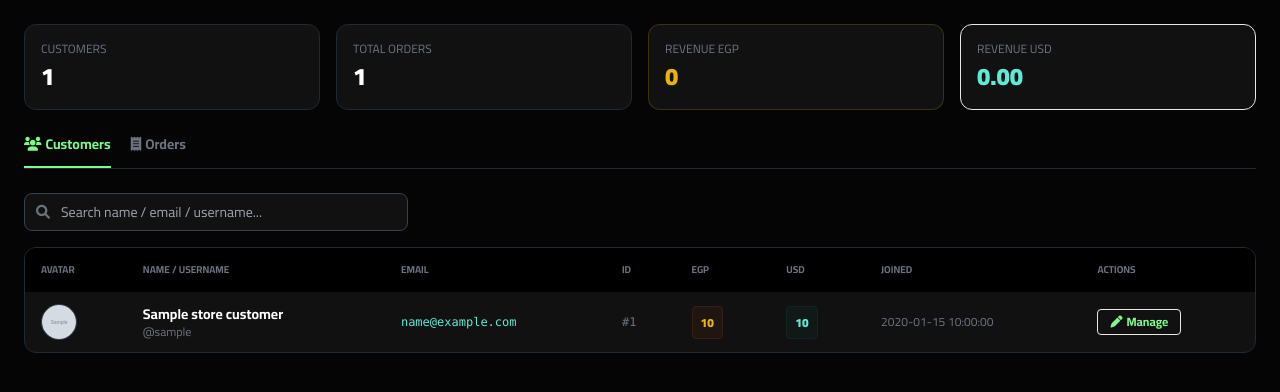
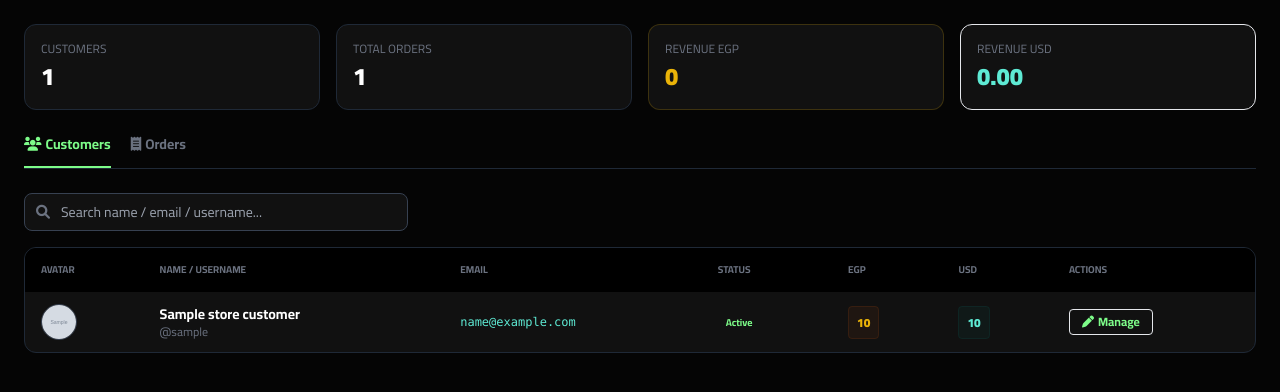
Before and after one commit to abosalehbot-ui/my-bot, a Python web app: template templates/store_admin.html in a window 1280 px wide. Shown: the part 59-451 px from the top of the page. Run offline with Jinja, Linux system fonts and the light colour scheme; the template is opened without the code that fills it: most values are stand-ins (such as "Sample title", 1, 10 or a date in 2020); grey boxes marked "Sample" are stand-in pictures; some libraries are stand-ins or nearby versions.

Commit message:
Update store_admin.html

```diff
--- a/templates/store_admin.html
+++ b/templates/store_admin.html
@@ -34,7 +34,6 @@
 <body class="min-h-screen">
 <div id="toast-container" class="fixed top-4 right-4 z-[200] flex flex-col gap-2 pointer-events-none"></div>
 
-<!-- ══ HEADER ═══════════════════════════════════════════════════════════ -->
 <header class="bg-panelbg border-b border-gray-800 px-6 py-4 flex items-center justify-between sticky top-0 z-30">
     <div class="flex items-center gap-3">
         <a href="/admin" class="text-gray-500 hover:text-white transition text-sm"><i class="fas fa-arrow-left mr-1"></i>Dashboard</a>
@@ -52,7 +51,6 @@
     </div>
 </header>
 
-<!-- ══ STATS ════════════════════════════════════════════════════════════ -->
 {% set total_egp = namespace(v=0) %}{% set total_usd = namespace(v=0) %}
 {% set today = namespace(egp=0, usd=0, sales=0) %}
 {% for o in store_orders %}
@@ -78,7 +76,6 @@
     </div>
 </div>
 
-<!-- ══ MAIN TABS ════════════════════════════════════════════════════════ -->
 <div class="max-w-7xl mx-auto px-6">
     <div class="flex gap-5 border-b border-gray-800 mb-6">
         <button onclick="switchMainTab('customers')" id="main-tab-btn-customers" class="tab-btn active pb-3 font-bold text-sm">
@@ -89,7 +86,6 @@
         </button>
     </div>
 
-    <!-- ── CUSTOMERS TAB ─────────────────────────────────────────────── -->
     <div id="main-tab-customers">
         <div class="flex items-center gap-3 mb-4">
             <div class="relative flex-1 max-w-sm">
@@ -105,10 +101,9 @@
                         <th class="px-4 py-3">Avatar</th>
                         <th class="px-4 py-3">Name / Username</th>
                         <th class="px-4 py-3">Email</th>
-                        <th class="px-4 py-3">ID</th>
+                        <th class="px-4 py-3">Status</th>
                         <th class="px-4 py-3">EGP</th>
                         <th class="px-4 py-3">USD</th>
-                        <th class="px-4 py-3">Joined</th>
                         <th class="px-4 py-3">Actions</th>
                     </tr>
                 </thead>
@@ -127,10 +122,15 @@
                             <div class="text-xs text-gray-500">{% if c.get('username') %}@{{ c.username }}{% else %}<span class="text-red-500/70 italic">no username</span>{% endif %}</div>
                         </td>
                         <td class="px-4 py-3 font-mono text-xs text-szcyan">{{ c.email }}</td>
-                        <td class="px-4 py-3 font-mono text-xs text-gray-500">#{{ c.get('user_id','—') }}</td>
+                        <td class="px-4 py-3">
+                            {% if c.get('is_banned', false) %}
+                            <span class="text-[10px] bg-red-900/40 text-red-400 px-2 py-1 rounded font-bold">Banned</span>
+                            {% else %}
+                            <span class="text-[10px] bg-szgreen/20 text-szgreen px-2 py-1 rounded font-bold">Active</span>
+                            {% endif %}
+                        </td>
                         <td class="px-4 py-3"><span class="badge-egp px-2 py-1 rounded text-xs font-black">{{ c.balance_egp or 0 }}</span></td>
                         <td class="px-4 py-3"><span class="badge-usd px-2 py-1 rounded text-xs font-black">{{ c.balance_usd or 0 }}</span></td>
-                        <td class="px-4 py-3 text-xs text-gray-500">{{ c.get('created_at','—') }}</td>
                         <td class="px-4 py-3">
                             <button onclick='openCustomerModal({{ c | tojson }})'
                                 class="bg-szgreen/10 text-szgreen border border-szgreen/20 px-3 py-1 rounded text-xs font-bold hover:bg-szgreen hover:text-black transition">
@@ -144,7 +144,6 @@
         </div>
     </div>
 
-    <!-- ── ORDERS TAB ────────────────────────────────────────────────── -->
     <div id="main-tab-orders" style="display:none">
         <div class="flex items-center gap-3 mb-4">
             <div class="relative flex-1 max-w-sm">
@@ -199,11 +198,9 @@
     </div>
 </div>
 
-<!-- ══ CUSTOMER DETAIL MODAL ════════════════════════════════════════════ -->
 <div id="customer-modal" class="fixed inset-0 bg-black/90 z-50 hidden flex items-center justify-center p-4 backdrop-blur-sm">
     <div class="w-full max-w-xl bg-panelbg border border-gray-800 rounded-2xl shadow-2xl fade-in flex flex-col max-h-[92vh]">
 
-        <!-- Modal header -->
         <div class="flex items-center justify-between p-5 border-b border-gray-800 shrink-0">
             <div class="flex items-center gap-3">
                 <div class="w-11 h-11 rounded-full bg-gray-900 border border-gray-700 overflow-hidden flex items-center justify-center" id="cm-avatar-wrap">
@@ -218,10 +215,9 @@
             <button onclick="closeCustomerModal()" class="text-gray-500 hover:text-red-500 transition"><i class="fas fa-times text-xl"></i></button>
         </div>
 
-        <!-- Modal sub-tabs -->
         <div class="flex border-b border-gray-800 shrink-0 px-4 gap-4 overflow-x-auto">
             <button onclick="switchDetailTab('info')" id="dt-btn-info" class="tab-btn active py-3 text-xs font-bold whitespace-nowrap">
-                <i class="fas fa-id-card mr-1"></i>Info & Balance
+                <i class="fas fa-id-card mr-1"></i>Wallet & Controls
             </button>
             <button onclick="switchDetailTab('edit')" id="dt-btn-edit" class="tab-btn py-3 text-xs font-bold whitespace-nowrap">
                 <i class="fas fa-edit mr-1"></i>Edit Profile
@@ -234,16 +230,13 @@
             </button>
         </div>
 
-        <!-- Modal content -->
         <div class="flex-1 overflow-y-auto p-5 min-h-0">
 
-            <!-- ── INFO & BALANCE ──────────────────────────────────────── -->
             <div id="dt-info" class="detail-modal-tab show space-y-4">
                 <div id="cm-status" class="text-xs font-bold text-center h-4"></div>
 
-                <!-- Info display -->
                 <div class="bg-black border border-gray-800 rounded-xl p-4 space-y-3 text-sm">
-                    <div class="grid grid-cols-2 gap-3">
+                    <div class="grid grid-cols-2 gap-3 pb-3 border-b border-gray-800">
                         <div>
                             <div class="text-[10px] text-gray-500 uppercase">User ID</div>
                             <div class="text-white font-mono font-bold" id="cm-uid">—</div>
@@ -261,29 +254,25 @@
                             <div class="text-white font-bold" id="cm-orders-count">—</div>
                         </div>
                     </div>
-                    <div class="grid grid-cols-2 gap-3 pt-2 border-t border-gray-800">
-                        <div class="bg-gray-900 border border-yellow-500/20 rounded-lg p-3 text-center">
-                            <div class="text-[10px] text-gray-500 mb-1">EGP Balance</div>
-                            <div class="text-yellow-500 font-black text-xl" id="cm-bal-egp">0</div>
+
+                    <div class="text-xs text-gray-500 uppercase font-bold mt-2">Current Wallets</div>
+                    <div id="cm-balances-container" class="grid grid-cols-2 gap-3">
                         </div>
-                        <div class="bg-gray-900 border border-szcyan/20 rounded-lg p-3 text-center">
-                            <div class="text-[10px] text-gray-500 mb-1">USD Balance</div>
-                            <div class="text-szcyan font-black text-xl" id="cm-bal-usd">0</div>
-                        </div>
-                    </div>
                 </div>
 
-                <!-- Balance control -->
                 <div class="bg-black border border-gray-800 rounded-xl p-4">
-                    <div class="text-xs text-gray-500 uppercase font-bold mb-3">Adjust Balance</div>
+                    <div class="text-xs text-gray-500 uppercase font-bold mb-3">Adjust Balance (Add custom currency!)</div>
                     <div class="flex gap-2 mb-2">
-                        <select id="bal-currency" class="flex-1 bg-[#0a0a0a] border border-gray-700 rounded-lg px-3 py-2 text-sm text-white outline-none focus:border-szgreen">
-                            <option value="egp">🇪🇬 EGP</option><option value="usd">🇺🇸 USD</option>
-                        </select>
+                        <input type="text" id="bal-currency" list="currency-list" placeholder="Currency (EGP, USD, SAR...)"
+                               class="flex-1 bg-[#0a0a0a] border border-gray-700 rounded-lg px-3 py-2 text-sm text-white uppercase outline-none focus:border-szgreen" value="EGP">
+                        <datalist id="currency-list">
+                            <option value="EGP">
+                            <option value="USD">
+                        </datalist>
+
                         <select id="bal-action" class="flex-1 bg-[#0a0a0a] border border-gray-700 rounded-lg px-3 py-2 text-sm text-white outline-none focus:border-szgreen">
                             <option value="add">➕ Add</option>
                             <option value="sub">➖ Subtract</option>
-                            <option value="set">🎯 Set Exact</option>
                         </select>
                     </div>
                     <div class="flex gap-2">
@@ -291,21 +280,29 @@
                             class="flex-1 bg-[#0a0a0a] border border-gray-700 rounded-lg px-4 py-2 text-sm text-white outline-none focus:border-szgreen">
                         <button onclick="submitBalance()" id="bal-btn"
                             class="bg-szgreen text-black font-bold px-4 py-2 rounded-lg text-sm hover:opacity-90 transition">
-                            Apply
+                            Apply Balance
                         </button>
                     </div>
                 </div>
 
-                <!-- Danger zone -->
                 <div class="border border-red-900/40 rounded-xl p-4">
-                    <div class="text-xs text-red-400 uppercase font-bold mb-3"><i class="fas fa-exclamation-triangle mr-1"></i>Danger Zone</div>
+                    <div class="text-xs text-red-400 uppercase font-bold mb-3"><i class="fas fa-exclamation-triangle mr-1"></i>Account Controls</div>
+
+                    <div class="grid grid-cols-2 gap-3 mb-3">
+                        <button onclick="toggleCustomerStatus('ban')" id="cm-btn-ban" class="w-full bg-orange-900/20 text-orange-400 border border-orange-900/30 py-2 rounded-lg text-xs font-bold hover:bg-orange-900/40 transition">
+                            <i class="fas fa-ban mr-1"></i>Suspend Account
+                        </button>
+                        <button onclick="toggleCustomerStatus('freeze')" id="cm-btn-freeze" class="w-full bg-blue-900/20 text-blue-400 border border-blue-900/30 py-2 rounded-lg text-xs font-bold hover:bg-blue-900/40 transition">
+                            <i class="fas fa-snowflake mr-1"></i>Freeze Balance
+                        </button>
+                    </div>
+
                     <button onclick="deleteCustomer()" class="w-full bg-red-900/20 text-red-400 border border-red-900/30 py-2 rounded-lg text-sm font-bold hover:bg-red-900/40 transition">
                         <i class="fas fa-trash mr-2"></i>Delete Customer Account
                     </button>
                 </div>
             </div>
 
-            <!-- ── EDIT PROFILE ──────────────────────────────────────── -->
             <div id="dt-edit" class="detail-modal-tab space-y-4">
                 <div id="cm-edit-status" class="text-xs font-bold text-center h-4"></div>
                 <form onsubmit="adminUpdateProfile(event)" class="space-y-3">
@@ -333,7 +330,6 @@
                         Save Changes
                     </button>
                 </form>
-                <!-- Change email section -->
                 <div class="border-t border-gray-800 pt-4">
                     <div class="text-xs text-gray-500 uppercase font-bold mb-2"><i class="fas fa-envelope mr-1"></i>Change Email (sends OTP to new email)</div>
                     <div class="flex gap-2">
@@ -355,7 +351,6 @@
                 </div>
             </div>
 
-            <!-- ── AVATAR ─────────────────────────────────────────────── -->
             <div id="dt-avatar" class="detail-modal-tab space-y-4 text-center">
                 <div class="flex flex-col items-center gap-4">
                     <div class="w-28 h-28 rounded-full bg-gray-900 border-2 border-gray-700 overflow-hidden flex items-center justify-center">
@@ -376,7 +371,6 @@
                 </div>
             </div>
 
-            <!-- ── ORDERS ─────────────────────────────────────────────── -->
             <div id="dt-orders" class="detail-modal-tab">
                 <div id="cm-orders-loading" class="text-center py-6 text-szcyan hidden">
                     <i class="fas fa-spinner fa-spin text-2xl mb-2"></i><br>Loading...
@@ -397,8 +391,7 @@
                 </div>
             </div>
 
-        </div><!-- /content -->
-    </div>
+        </div></div>
 </div>
 
 <script src="/static/js/core.js"></script>
@@ -436,6 +429,7 @@ function switchMainTab(tab) {
 
 // ─── Customer Modal State ────────────────────────────────────────────────
 let _cEmail = '', _cOrdersLoaded = false;
+let _cIsBanned = false, _cIsFrozen = false;
 
 function switchDetailTab(tab) {
     ['info','edit','avatar','orders'].forEach(t => {
@@ -449,6 +443,8 @@ function switchDetailTab(tab) {
 function openCustomerModal(c) {
     _cEmail = c.email || '';
     _cOrdersLoaded = false;
+    _cIsBanned = c.is_banned || false;
+    _cIsFrozen = c.balance_frozen || false;
 
     // Fill header
     setText('cm-name',  c.name);
@@ -473,11 +469,14 @@ function openCustomerModal(c) {
     setText('cm-uid',     c.user_id ? '#'+c.user_id : '—');
     setText('cm-username', c.username ? '@'+c.username : '— (none)');
     setText('cm-joined',   c.created_at || '—');
-    setText('cm-bal-egp',  c.balance_egp ?? 0);
-    setText('cm-bal-usd',  c.balance_usd ?? 0);
-    // Count orders from orders list
+
+    // Count orders
     const orderCount = document.querySelectorAll('.order-row[data-search*="'+c.email.toLowerCase()+'"]').length;
     setText('cm-orders-count', orderCount + ' orders');
+
+    // Dynamic Balances Rendering
+    renderBalances(c);
+    updateStatusButtons();
 
     // Edit tab prefill
     const en=$('cm-edit-name'), eu=$('cm-edit-username'), ep=$('cm-edit-password');
@@ -498,13 +497,79 @@ function openCustomerModal(c) {
 function closeCustomerModal() { $('customer-modal').classList.add('hidden'); }
 $('customer-modal')?.addEventListener('click', e => { if(e.target===$('customer-modal')) closeCustomerModal(); });
 
+function renderBalances(data) {
+    const container = $('cm-balances-container');
+    container.innerHTML = '';
+    let hasBal = false;
+
+    for (const key in data) {
+        if (key.startsWith('balance_')) {
+            hasBal = true;
+            const cur = key.split('_')[1].toUpperCase();
+            let color = 'text-white';
+            let border = 'border-gray-700';
+            if (cur === 'EGP') { color = 'text-yellow-500'; border = 'border-yellow-500/20'; }
+            if (cur === 'USD') { color = 'text-szcyan'; border = 'border-szcyan/20'; }
+
+            container.innerHTML += `
+                <div class="bg-gray-900 border ${border} rounded-lg p-3 text-center">
+                    <div class="text-[10px] text-gray-500 mb-1">${cur} Balance</div>
+                    <div class="${color} font-black text-xl">${data[key]}</div>
+                </div>
+            `;
+        }
+    }
+    if (!hasBal) container.innerHTML = '<div class="col-span-2 text-center text-gray-500 text-xs py-2">No balance records</div>';
+}
+
+function updateStatusButtons() {
+    const btnBan = $('cm-btn-ban');
+    const btnFreeze = $('cm-btn-freeze');
+
+    if (_cIsBanned) {
+        btnBan.innerHTML = '<i class="fas fa-check-circle mr-1"></i>Unban Account';
+        btnBan.className = 'w-full bg-szgreen/20 text-szgreen border border-szgreen/30 py-2 rounded-lg text-sm font-bold hover:bg-szgreen/40 transition';
+    } else {
+        btnBan.innerHTML = '<i class="fas fa-ban mr-1"></i>Suspend Account';
+        btnBan.className = 'w-full bg-orange-900/20 text-orange-400 border border-orange-900/30 py-2 rounded-lg text-sm font-bold hover:bg-orange-900/40 transition';
+    }
+
+    if (_cIsFrozen) {
+        btnFreeze.innerHTML = '<i class="fas fa-unlock mr-1"></i>Unfreeze Balance';
+        btnFreeze.className = 'w-full bg-szgreen/20 text-szgreen border border-szgreen/30 py-2 rounded-lg text-sm font-bold hover:bg-szgreen/40 transition';
+    } else {
+        btnFreeze.innerHTML = '<i class="fas fa-snowflake mr-1"></i>Freeze Balance';
+        btnFreeze.className = 'w-full bg-blue-900/20 text-blue-400 border border-blue-900/30 py-2 rounded-lg text-sm font-bold hover:bg-blue-900/40 transition';
+    }
+}
+
+async function toggleCustomerStatus(action) {
+    if(!confirm(`Are you sure you want to ${action} this account?`)) return;
+    const fd = new FormData();
+    fd.append('email', _cEmail);
+    fd.append('action', action);
+    try {
+        const d = await (await fetch('/api/store/admin/toggle-status', {method:'POST', body:fd})).json();
+        if (d.success) {
+            showToast(d.msg);
+            if (action === 'ban') _cIsBanned = d.new_status;
+            if (action === 'freeze') _cIsFrozen = d.new_status;
+            updateStatusButtons();
+        } else showToast(d.msg, 'error');
+    } catch { showToast('Error!', 'error'); }
+}
+
 // ─── Balance ─────────────────────────────────────────────────────────────
 async function submitBalance() {
     const amount = parseFloat($('bal-amount').value);
     if (!amount || amount <= 0) return showToast('Enter a valid amount', 'error');
-    const currency = $('bal-currency').value, action = $('bal-action').value;
+    const currency = $('bal-currency').value.trim();
+    if (!currency) return showToast('Enter a valid currency', 'error');
+
+    const action = $('bal-action').value;
     const btn = $('bal-btn'), orig = btn.innerText;
     btn.innerHTML = '<i class="fas fa-spinner fa-spin"></i>'; btn.disabled = true;
+
     const fd = new FormData();
     fd.append('email', _cEmail); fd.append('amount', amount);
     fd.append('action', action); fd.append('currency', currency);
@@ -512,12 +577,9 @@ async function submitBalance() {
         const d = await (await fetch('/api/store/manage_balance',{method:'POST',body:fd})).json();
         if (d.success) {
             showToast(d.msg);
-            // Update displayed balance
+            // جلب الأرصدة الجديدة وعرضها فوراً
             const newVal = await (await fetch('/api/store/customer-info?email='+encodeURIComponent(_cEmail))).json();
-            if(newVal.success) {
-                setText('cm-bal-egp', newVal.balance_egp??0);
-                setText('cm-bal-usd', newVal.balance_usd??0);
-            }
+            if(newVal.success) renderBalances(newVal);
             $('bal-amount').value = '';
         } else showToast(d.msg,'error');
     } catch { showToast('Error!','error'); }
@@ -539,7 +601,6 @@ async function adminUpdateProfile(e) {
         const d = await (await fetch('/api/store/admin/update-customer',{method:'POST',body:fd})).json();
         if(d.success) {
             showToast(d.msg);
-            // Refresh name/username in header + info tab
             setText('cm-name',     d.name);
             setText('cm-username', '@'+d.username);
             $('cm-edit-password').value='';
```
